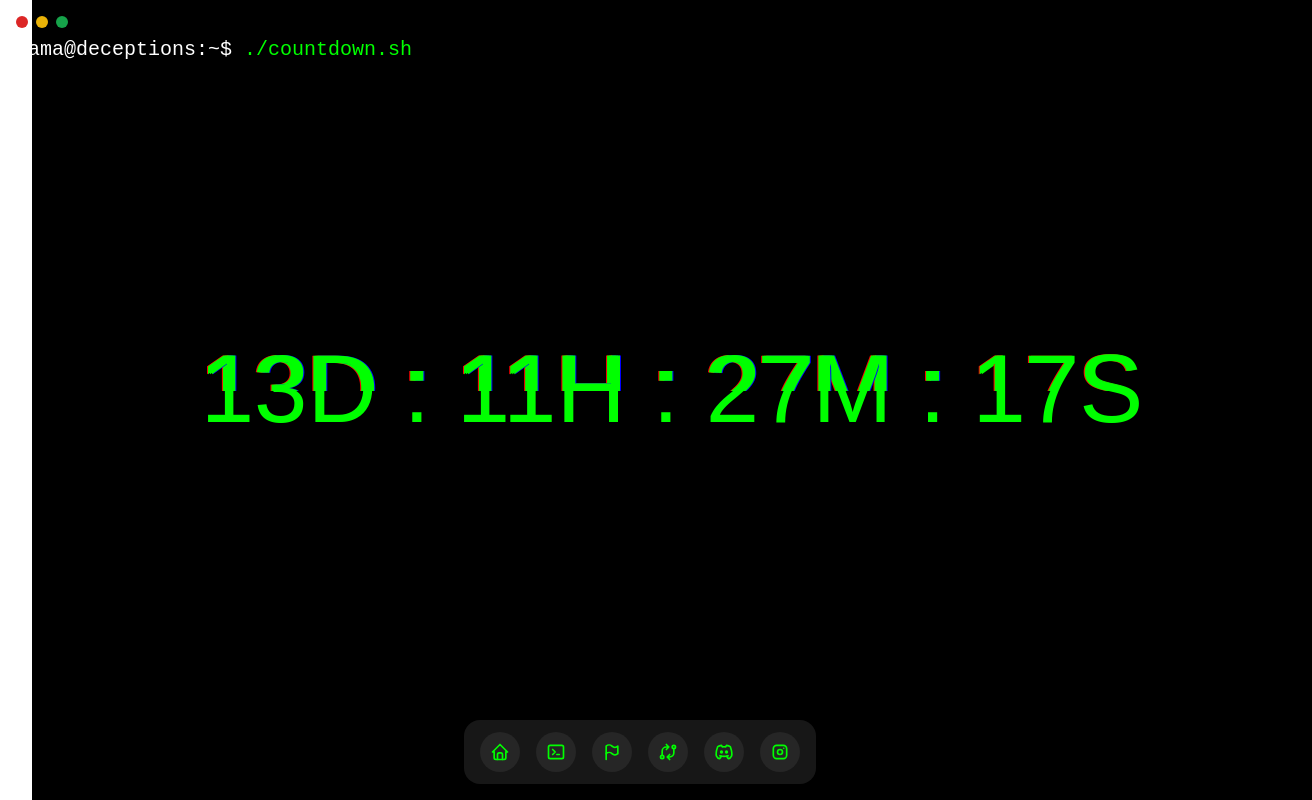
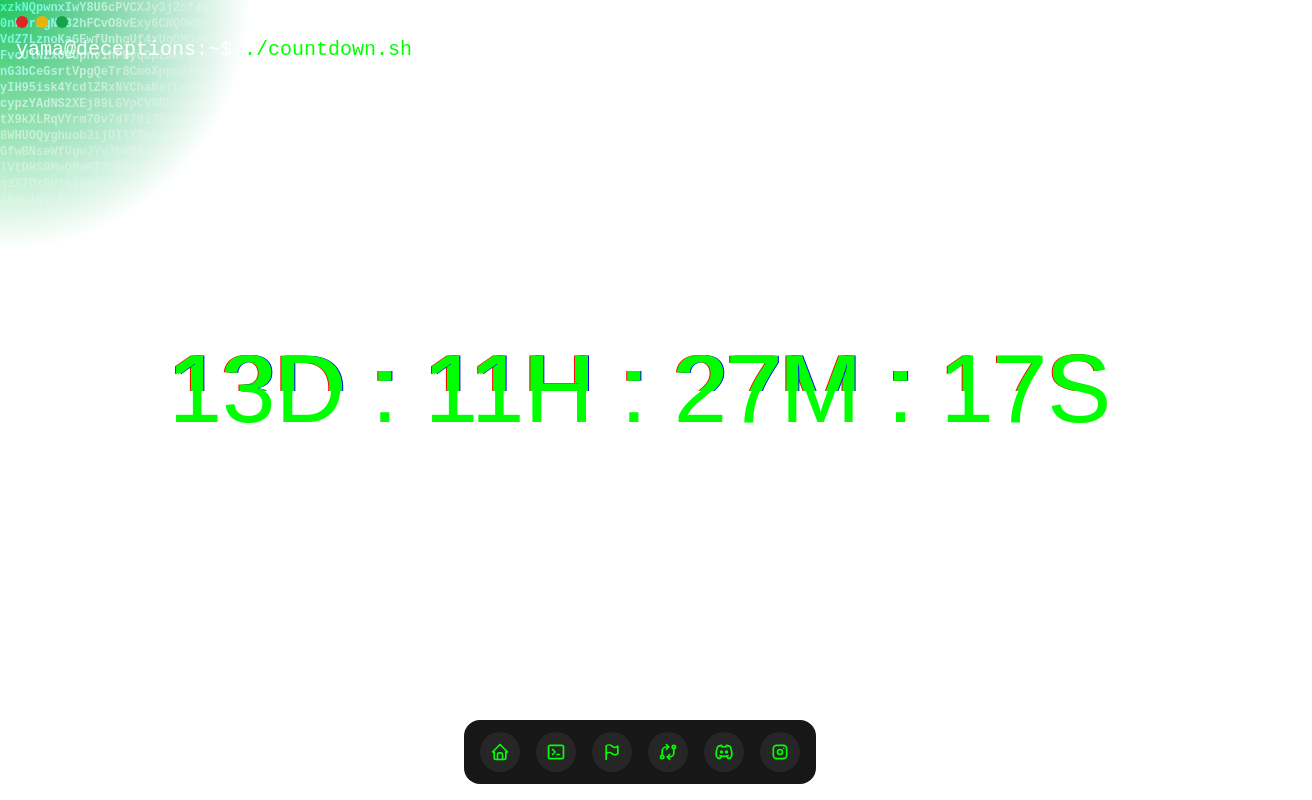
Before and after one commit to among1anonymous/yama, a Next.js app: page / in a window 1280 px wide. Shown: the top 800 px of the page, 1312 px wide, since content can reach past the window. Built offline with nearby package versions, Linux system fonts and the light colour scheme; a web font is replaced by a local one.

Commit message:
improved animations

```diff
--- a/app/layout.tsx
+++ b/app/layout.tsx
@@ -1,6 +1,7 @@
 import type { Metadata } from "next";
 import localFont from "next/font/local";
 import "./globals.css";
+import MobileBlocker from "@/components/mobilewarning";
 
 const geistSans = localFont({
   src: "./fonts/GeistVF.woff",
@@ -28,6 +29,7 @@ export default function RootLayout({
       <body
         className={`${geistSans.variable} ${geistMono.variable} antialiased`}
       >
+        <MobileBlocker />
         {children}
       </body>
     </html>
--- a/app/page.tsx
+++ b/app/page.tsx
@@ -1,31 +1,25 @@
 import About from "@/components/about";
 import CountdownTimer from "@/components/countdown";
+import { Deceptions } from "@/components/deceptionstext";
+
 import { NavDock } from "@/components/navdock";
 import { BackgroundBeamsWithCollision } from "@/components/ui/bg-beams";
+import { EvervaultCard } from "@/components/ui/hover-timer";
 
 
 export default function Home() {
   return (
-    <div className="relative min-h-screen">
-
-      <div className="relative z-10 pb-16 px-4 md:px-8">
-
-        <div className="mb-8">
-          <CountdownTimer />
-        </div>
-
+    <>
+    <EvervaultCard />
     <BackgroundBeamsWithCollision>
-          <div className="max-w-3xl mx-auto">
+        <div className="mt-10">
             <About />
         </div>
     </BackgroundBeamsWithCollision>
-
-      </div>
-
-
     <div className="fixed bottom-0 left-0 right-0 z-20">
       <NavDock />
     </div>
-    </div>
+
+    </>
   );
 }
--- a/components/about.tsx
+++ b/components/about.tsx
@@ -10,14 +10,12 @@ export default function AboutPage() {
   `;
 
   return (
-    <div className={cn("p-4 sm:p-8 md:p-12 lg:p-16 max-w-4xl mx-auto text-center relative z-10")}>
-      {/* YamaText Section */}
+    <div className={cn("p-8 max-w-4xl mx-auto text-center relative z-10")}> {/* Adjusted padding */}
       <div className="relative mb-8">
         <YamaText />
       </div>
 
-      {/* Description Text */}
-      <div className="text-base sm:text-lg md:text-xl leading-relaxed text-neutral-300 mx-auto max-w-full sm:max-w-3xl ">
+      <div className="text-base leading-relaxed text-neutral-300 max-w-full">
         <TextGenerateEffect
           words={yamaDescription}
           filter={true}
--- a/components/countdown.tsx
+++ b/components/countdown.tsx
@@ -3,6 +3,10 @@
 import localFont from 'next/font/local';
 import { useEffect, useState } from 'react';
 import './styles/glitch.css';
+import { EvervaultCard } from './ui/hover-timer';
+import { Deceptions } from './deceptionstext';
+
+
 const myFont = localFont({
   src: '/fonts/Hacked-KerX.ttf',
 });
@@ -12,6 +16,7 @@ const CountdownTimer: React.FC = () => {
   const [isClosed, setIsClosed] = useState(false);
   const [isFullScreen, setIsFullScreen] = useState(true);
   const [glitch, setGlitch] = useState(false);
+
   const calculateTimeLeft = () => {
     const eventDate = new Date('2024-09-20T00:00:00');
     const currentTime = new Date();
@@ -49,7 +54,7 @@ const CountdownTimer: React.FC = () => {
     }, 1000);
 
     return () => clearInterval(timer);
-  }, []);
+  }, [timeLeft]);
 
   const handleMinimize = () => {
     setIsMinimized(!isMinimized);
@@ -74,11 +79,10 @@ const CountdownTimer: React.FC = () => {
 
   return (
     <div
-      className={`bg-black text-terminal-green font-mono ${
-        isFullScreen ? 'h-screen w-screen' : 'h-auto w-auto'
-      }`}
+      className={`bg-transparent text-terminal-green font-mono ${isFullScreen ? 'h-screen w-screen' : 'h-auto w-auto'} relative overflow-hidden`}
     >
-      <div className="top-0 absolute left-0 p-4 flex flex-col">
+
+      <div className="top-0 absolute left-0 p-4 flex flex-col z-10">
         <div className="flex space-x-2 mb-2">
           <div className="w-3 h-3 bg-red-600 rounded-full cursor-pointer" onClick={handleClose}></div>
           <div className="w-3 h-3 bg-yellow-500 rounded-full cursor-pointer" onClick={handleMinimize}></div>
@@ -90,8 +94,9 @@ const CountdownTimer: React.FC = () => {
           </div>
         )}
       </div>
+
       {!isMinimized && (
-        <div className="flex items-center justify-center h-full">
+        <div className="flex items-center justify-center h-full z-10">
           <div className="text-[6rem] leading-none">
             <div className={`${myFont.className} glitch ${glitch ? 'glitch-active' : ''}`} data-text={countdownDisplay}>
               {countdownDisplay}
@@ -99,6 +104,7 @@ const CountdownTimer: React.FC = () => {
           </div>
         </div>
       )}
+
     </div>
   );
 };
--- /dev/null
+++ b/components/deceptionstext.tsx
@@ -0,0 +1,18 @@
+import React from "react";
+import { EvervaultCard, Icon } from "./ui/hover-timer";
+
+
+export function Deceptions() {
+  return (
+    <div className="border border-black/[0.2] dark:border-white/[0.2] flex flex-col items-start max-w-full mx-auto p-4 relative h-full">
+      <Icon className="absolute h-6 w-6 -top-3 -left-3 dark:text-white text-black" />
+      <Icon className="absolute h-6 w-6 -bottom-3 -left-3 dark:text-white text-black" />
+      <Icon className="absolute h-6 w-6 -top-3 -right-3 dark:text-white text-black" />
+      <Icon className="absolute h-6 w-6 -bottom-3 -right-3 dark:text-white text-black" />
+
+      <EvervaultCard text="Deceptions" />
+
+
+    </div>
+  );
+}
--- a/components/deceptiontext.tsx
+++ /dev/null
@@ -1,10 +0,0 @@
-import React from "react";
-import { TextHoverEffect } from "./ui/text-hover";
-
-export function DeceptionText() {
-  return (
-    <div className="h-[40rem] w-[64rem] flex items-center justify-center mx-auto">
-      <TextHoverEffect text="Deceptions" />
-    </div>
-  );
-}
--- /dev/null
+++ b/components/mobilewarning.tsx
@@ -0,0 +1,38 @@
+"use client";
+import Image from "next/image";
+import React, { useEffect, useState } from "react";
+
+const MobileBlocker: React.FC = () => {
+  const [isMobile, setIsMobile] = useState<boolean>(false);
+
+  useEffect(() => {
+    const checkMobile = () => {
+      setIsMobile(window.innerWidth < 768);
+    };
+
+    checkMobile();
+    window.addEventListener("resize", checkMobile);
+
+    return () => {
+      window.removeEventListener("resize", checkMobile);
+    };
+  }, []);
+
+  if (!isMobile) return null;
+
+  return (
+    <div className="fixed inset-0 bg-black text-center flex flex-col items-center justify-center z-50">
+      <div className="text-6xl font-extrabold text-green-500 animate-pulse">
+        <span className="text-white">⚠️</span> Access Denied
+      </div>
+      <p className="mt-4 text-xl text-white">
+        This site is not available on mobile devices.
+      </p>
+      <div className="mt-4">
+        <Image src="/assets/file.png" width={100} height={100} alt="Yama"/>
+      </div>
+    </div>
+  );
+};
+
+export default MobileBlocker;
--- /dev/null
+++ b/components/ui/hover-timer.tsx
@@ -0,0 +1,107 @@
+"use client";
+import { useMotionValue } from "framer-motion";
+import React, { useState, useEffect } from "react";
+import { useMotionTemplate, motion } from "framer-motion";
+import { cn } from "@/lib/utils";
+import CountdownTimer from "../countdown";
+
+export const EvervaultCard = ({
+
+  className,
+}: {
+  text?: string;
+  className?: string;
+}) => {
+  let mouseX = useMotionValue(0);
+  let mouseY = useMotionValue(0);
+
+  const [randomString, setRandomString] = useState("");
+
+  useEffect(() => {
+    let str = generateRandomString(50000);
+    setRandomString(str);
+  }, []);
+
+  function onMouseMove({ currentTarget, clientX, clientY }: any) {
+    let { left, top } = currentTarget.getBoundingClientRect();
+    mouseX.set(clientX - left);
+    mouseY.set(clientY - top);
+
+    const str = generateRandomString(50000);
+    setRandomString(str);
+  }
+
+  return (
+    <div
+      className={cn(
+        "bg-transparent w-full h-full relative ",
+        className
+      )}
+    >
+      <div
+        onMouseMove={onMouseMove}
+        className="group/card w-full relative overflow-hidden bg-transparent flex items-center justify-center h-full"
+      >
+        <CardPattern
+          mouseX={mouseX}
+          mouseY={mouseY}
+          randomString={randomString}
+        />
+        <div className="relative z-10">
+
+            <span className="text-terminal-green"><CountdownTimer /></span>
+
+        </div>
+      </div>
+    </div>
+  );
+};
+
+export function CardPattern({ mouseX, mouseY, randomString }: any) {
+  let maskImage = useMotionTemplate`radial-gradient(250px at ${mouseX}px ${mouseY}px, white, transparent)`;
+  let style = { maskImage, WebkitMaskImage: maskImage };
+
+  return (
+    <div className="pointer-events-none">
+      <div className="absolute inset-0 mask-image:linear-gradient(white,transparent)] group-hover/card:opacity-50"></div>
+      <motion.div
+        className="absolute inset-0 bg-gradient-to-r from-green-500 to-blue-700 opacity-0  group-hover/card:opacity-100 backdrop-blur-xl transition duration-500"
+        style={style}
+      />
+      <motion.div
+        className="absolute inset-0 opacity-0 mix-blend-overlay  group-hover/card:opacity-100"
+        style={style}
+      >
+        <p className="absolute inset-x-0 text-xs h-full break-words whitespace-pre-wrap text-white font-mono font-bold transition duration-500">
+          {randomString}
+        </p>
+      </motion.div>
+    </div>
+  );
+}
+
+const characters =
+  "ABCDEFGHIJKLMNOPQRSTUVWXYZabcdefghijklmnopqrstuvwxyz0123456789";
+export const generateRandomString = (length: number) => {
+  let result = "";
+  for (let i = 0; i < length; i++) {
+    result += characters.charAt(Math.floor(Math.random() * characters.length));
+  }
+  return result;
+};
+
+export const Icon = ({ className, ...rest }: any) => {
+  return (
+    <svg
+      xmlns="http://www.w3.org/2000/svg"
+      fill="none"
+      viewBox="0 0 24 24"
+      strokeWidth="1.5"
+      stroke="currentColor"
+      className={className}
+      {...rest}
+    >
+      <path strokeLinecap="round" strokeLinejoin="round" d="M12 6v12m6-6H6" />
+    </svg>
+  );
+};
```
Also changed, not shown: assets/yama.png (deleted), components/assets/file.png (added). Lines whose indentation alone changed are shown as unchanged.
